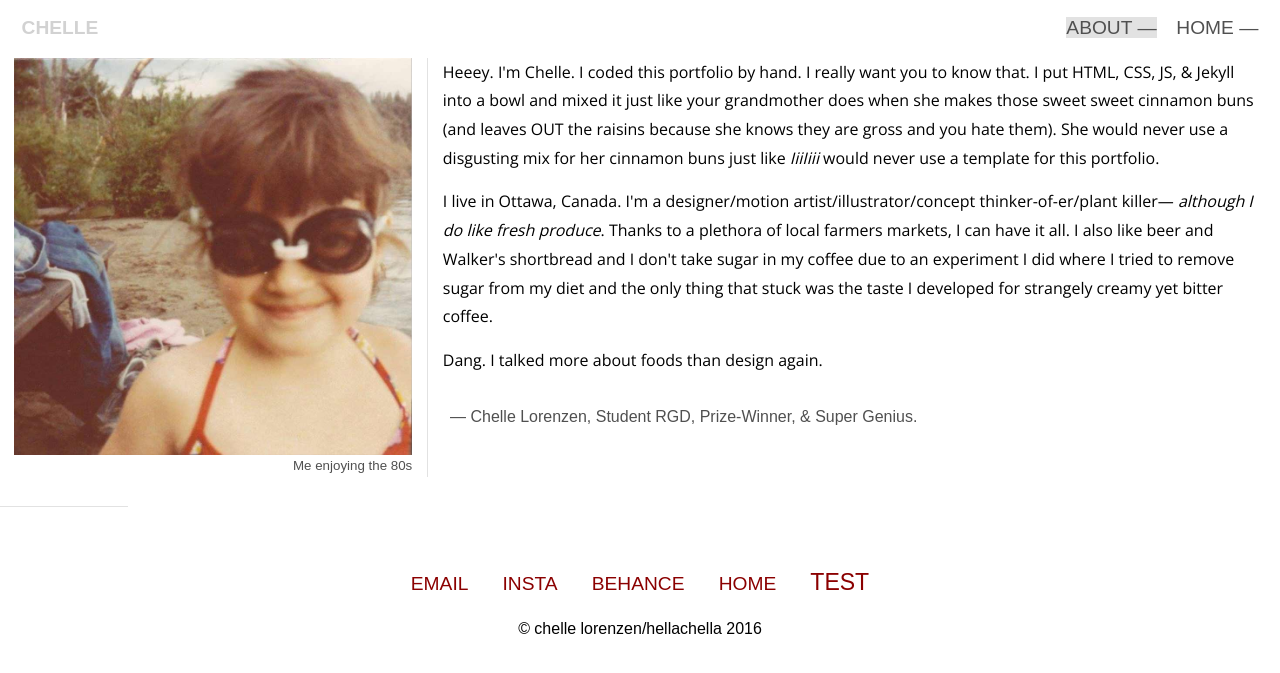
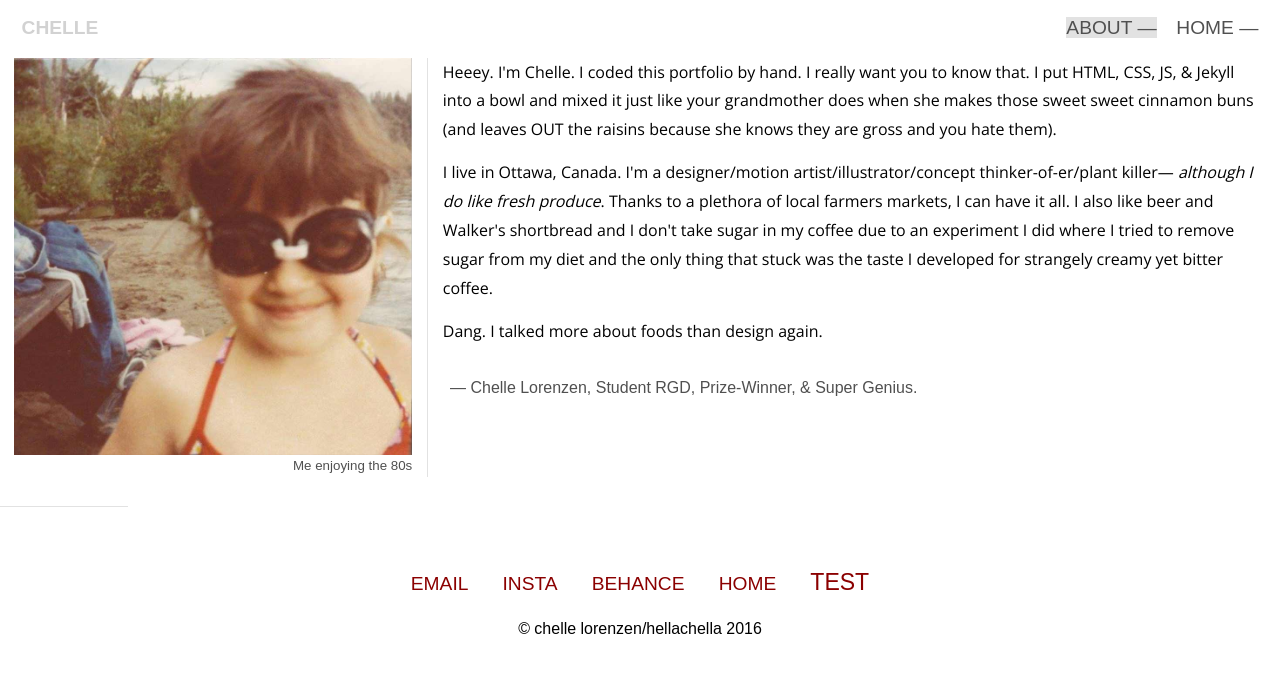
Before and after one commit to hellachella/portfolio-main, a Jekyll site: the page built from about.html, in a window 1280 px wide. Shown: the top 673 px of the page. Built offline with Jekyll 4.4.1, drawn with Linux system fonts in a browser that asks for light colours; nearby versions of some CDN libraries; some web fonts are replaced; Markdown is read by kramdown in place of the engine named in the settings; comment, search, counter and statistics services are not loaded.

Commit message:
Removed content

```diff
--- a/about.html
+++ b/about.html
@@ -17,8 +17,6 @@ layout: default
   <p class="push-1-2 gutter-1-4">Heeey.  I'm Chelle. I coded this portfolio by hand.  I really want you to know that. I put HTML,
   CSS, JS, & Jekyll into a bowl and mixed it just like your grandmother does when she makes those
    sweet sweet cinnamon buns (and leaves OUT the raisins because she knows they are gross and you hate them).
-   She would never use a disgusting mix for her cinnamon buns just like <i>IiiIiii</i> would never use a template
-   for this portfolio.
 
    </p>
   <p class="gutter-1-4 push-1-2 ">I live in Ottawa, Canada.  I'm a designer/motion artist/illustrator/concept thinker-of-er/plant killer&mdash; <span class="italic">although I do like fresh produce</span>.  Thanks to a plethora of
```
